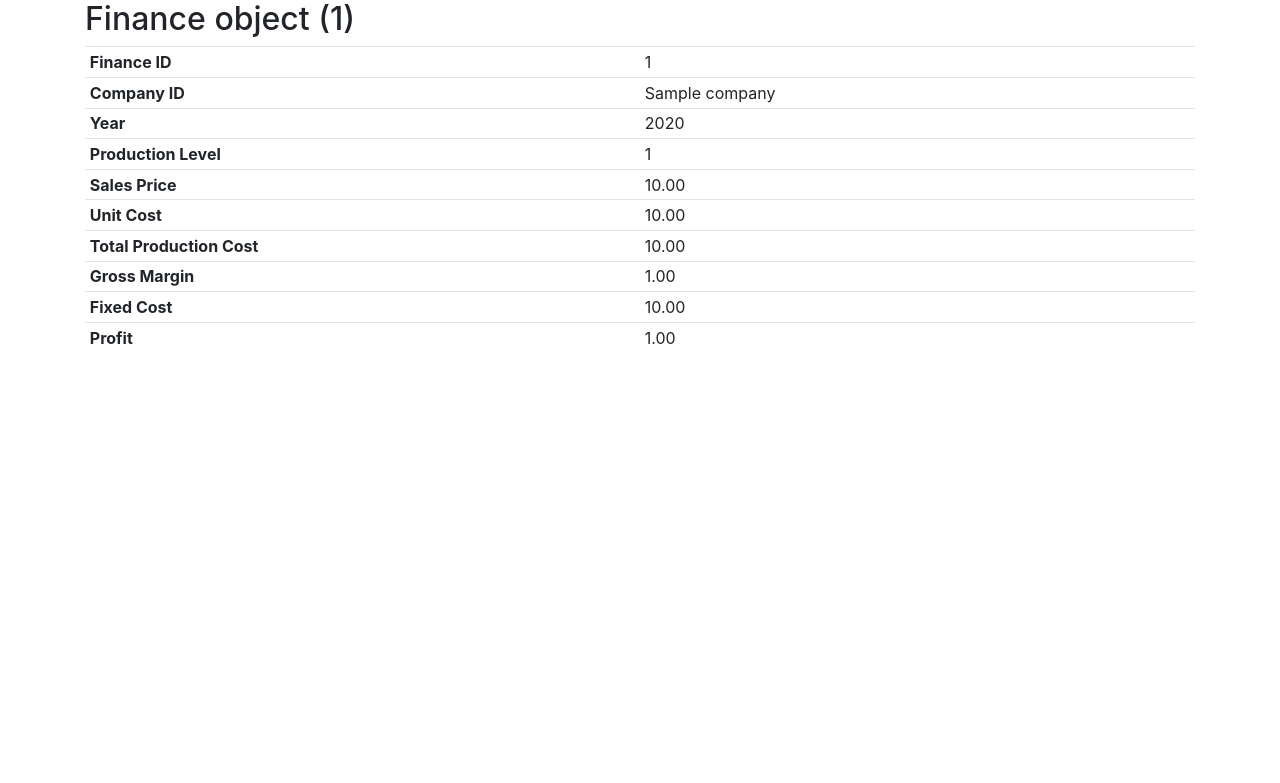
After one commit to mikejsoh/django-captrade, a Django app: page /finance/1 in a window 1280 px wide. The commit adds this page. Shown: the top 783 px of the page. Run offline with Django 3.2, Linux system fonts and the light colour scheme; tables that the repository leaves empty hold one stand-in row (values such as "Sample post"); some libraries are stand-ins or nearby versions.

Commit message:
Added Details view for Finance class - Removed unused imports in models.py - Added finance_detail() in views.py - Updated finance_list() in views.py - Added url path for finance details - Added custom.css file - Created base.html and finance_detail.html template - Updated finance_list.html to work with base.html template

```diff
--- a/captrade/models.py
+++ b/captrade/models.py
@@ -1,6 +1,4 @@
-from django.conf import settings
 from django.db import models
-from django.utils import timezone
 
 
 class Company(models.Model):
--- /dev/null
+++ b/captrade/templates/captrade/base.html
@@ -0,0 +1,28 @@
+{% load static %}
+<html>
+
+<head>
+    <link rel="stylesheet" href="https://maxcdn.bootstrapcdn.com/bootstrap/4.0.0/css/bootstrap.min.css"
+        integrity="sha384-Gn5384xqQ1aoWXA+058RXPxPg6fy4IWvTNh0E263XmFcJlSAwiGgFAW/dAiS6JXm" crossorigin="anonymous">
+    <link rel="stylesheet" href="{% static 'css/custom.css' %}">
+
+    <title>Cap and Trade</title>
+</head>
+
+<body>
+    <div class="container">
+        {% block content %}
+        {% endblock %}
+    </div>
+
+
+    <script src="https://code.jquery.com/jquery-3.3.1.slim.min.js"
+        integrity="sha384-q8i/X+965DzO0rT7abK41JStQIAqVgRVzpbzo5smXKp4YfRvH+8abtTE1Pi6jizo"
+        crossorigin="anonymous"></script>
+    <script src="https://cdnjs.cloudflare.com/ajax/libs/popper.js/1.14.7/umd/popper.min.js"
+        integrity="sha384-UO2eT0CpHqdSJQ6hJty5KVphtPhzWj9WO1clHTMGa3JDZwrnQq4sF86dIHNDz0W1"
+        crossorigin="anonymous"></script>
+    <script src="https://stackpath.bootstrapcdn.com/bootstrap/4.3.1/
+</body>
+
+</html>
--- /dev/null
+++ b/captrade/templates/captrade/finance_detail.html
@@ -0,0 +1,53 @@
+{% extends 'captrade/base.html' %}
+
+{% block content %}
+<h2>{{ finance }}</h2>
+
+<table class="table table-hover table-sm">
+    <tbody>
+        <tr>
+            <th style="width: 50%" scope="row">Finance ID</th>
+            <td>{{ finance.finance_id }}</td>
+        </tr>
+        <tr>
+            <th scope="row">Company ID</th>
+            <td>{{ finance.company_id}}</td>
+        </tr>
+        <tr>
+            <th scope="row">Year</th>
+            <td>{{ finance.year }}</td>
+        </tr>
+        <tr>
+            <th scope="row">Production Level</th>
+            <td>{{ finance.productionLevel }}</td>
+        </tr>
+        <tr>
+            <th scope="row">Sales Price</th>
+            <td>{{ finance.salesPrice }}</td>
+        </tr>
+        <tr>
+            <th scope="row">Unit Cost</th>
+            <td>{{ finance.unitCost }}</td>
+        </tr>
+        <tr>
+            <th scope="row">Total Production Cost</th>
+            <td>{{ finance.totalProductionCost }}</td>
+        </tr>
+        <tr>
+            <th scope="row">Gross Margin</th>
+            <td>{{ finance.grossMargin }}</td>
+        </tr>
+        <tr>
+            <th scope="row">Fixed Cost</th>
+            <td>{{ finance.fixedCost }}</td>
+        </tr>
+        <tr>
+            <th scope="row">Profit</th>
+            <td>{{ finance.profit }}</td>
+        </tr>
+
+    </tbody>
+</table>
+
+
+{% endblock %}
--- a/captrade/urls.py
+++ b/captrade/urls.py
@@ -3,4 +3,5 @@ from . import views
 
 urlpatterns = [
     path('', views.finance_list, name="finance_list"),
+    path('finance/<int:pk>', views.finance_detail, name="finance_detail")
 ]
--- a/captrade/views.py
+++ b/captrade/views.py
@@ -1,5 +1,15 @@
-from django.shortcuts import render
+from django.shortcuts import render, get_object_or_404
+from .models import Finance
 
 # Create your views here.
 def finance_list(request):
-    return render(request, 'captrade/finance_list.html',{})
+    finances = Finance.objects.order_by('finance_id')
+    return render(request, 'captrade/finance_list.html',{
+        'finances': finances
+    })
+
+def finance_detail(request, pk):
+    finance=get_object_or_404(Finance, pk=pk)
+    return render(request, 'captrade/finance_detail.html', {
+        'finance': finance
+    })
```
Also changed, not shown: captrade/templates/captrade/finance_list.html (+11 -8 lines), captrade/static/css/custom.css (added).
